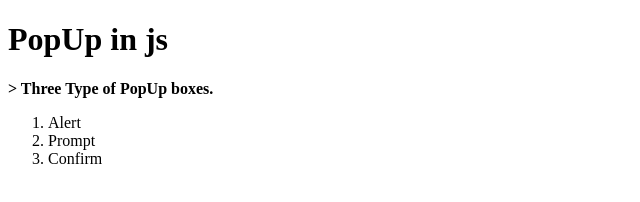
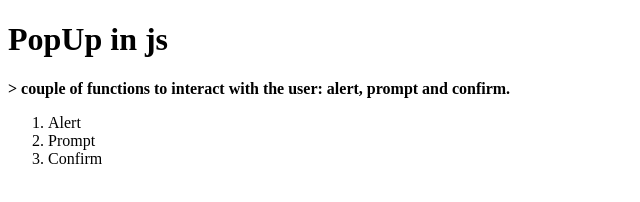
Before and after one commit to Tarun-WDtops/javaScript-React-with-SP, a plain HTML site: page 04Interaction/00Intro.html in a window 1280 px wide. Shown: the whole page, without its empty margins (0-640 px from the left). Drawn offline with Linux system fonts and the light colour scheme.

Commit message:
js added

```diff
--- a/04Popup/00Intro.html
+++ b/04Interaction/00Intro.html
@@ -7,7 +7,12 @@
   </head>
   <body>
     <h1>PopUp in js</h1>
-    <p><b>> Three Type of PopUp boxes.</b></p>
+    <p>
+      <b
+        >> couple of functions to interact with the user: alert, prompt and
+        confirm.</b
+      >
+    </p>
     <ol>
       <li>Alert</li>
       <li>Prompt</li>
```
Also changed, not shown: 04Interaction/02Prompt.html (added, +15 -0 lines), 04Interaction/03Confirm.html (renamed from 04Popup/02Prompt.html, +5 -2 lines), 04Interaction/01Alert.html (renamed from 04Popup/01Alert.html).
